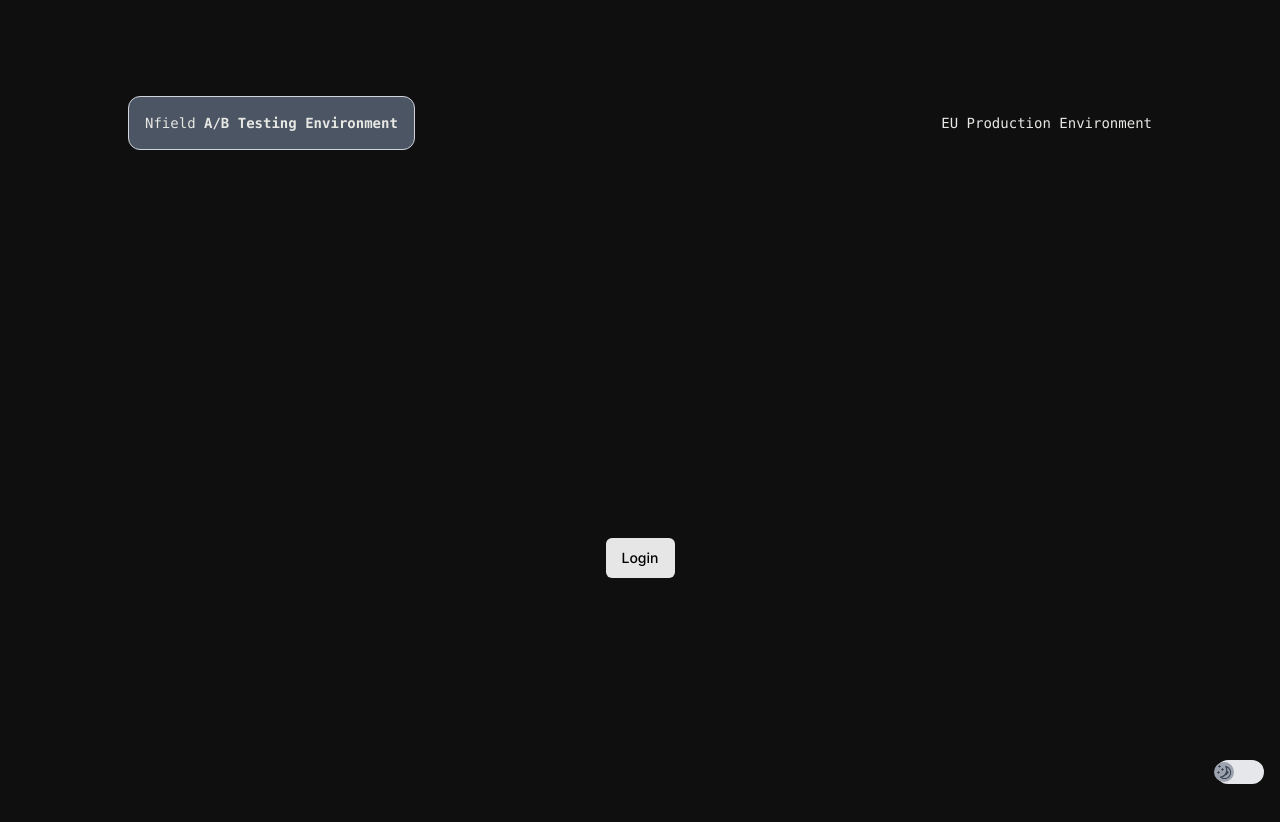
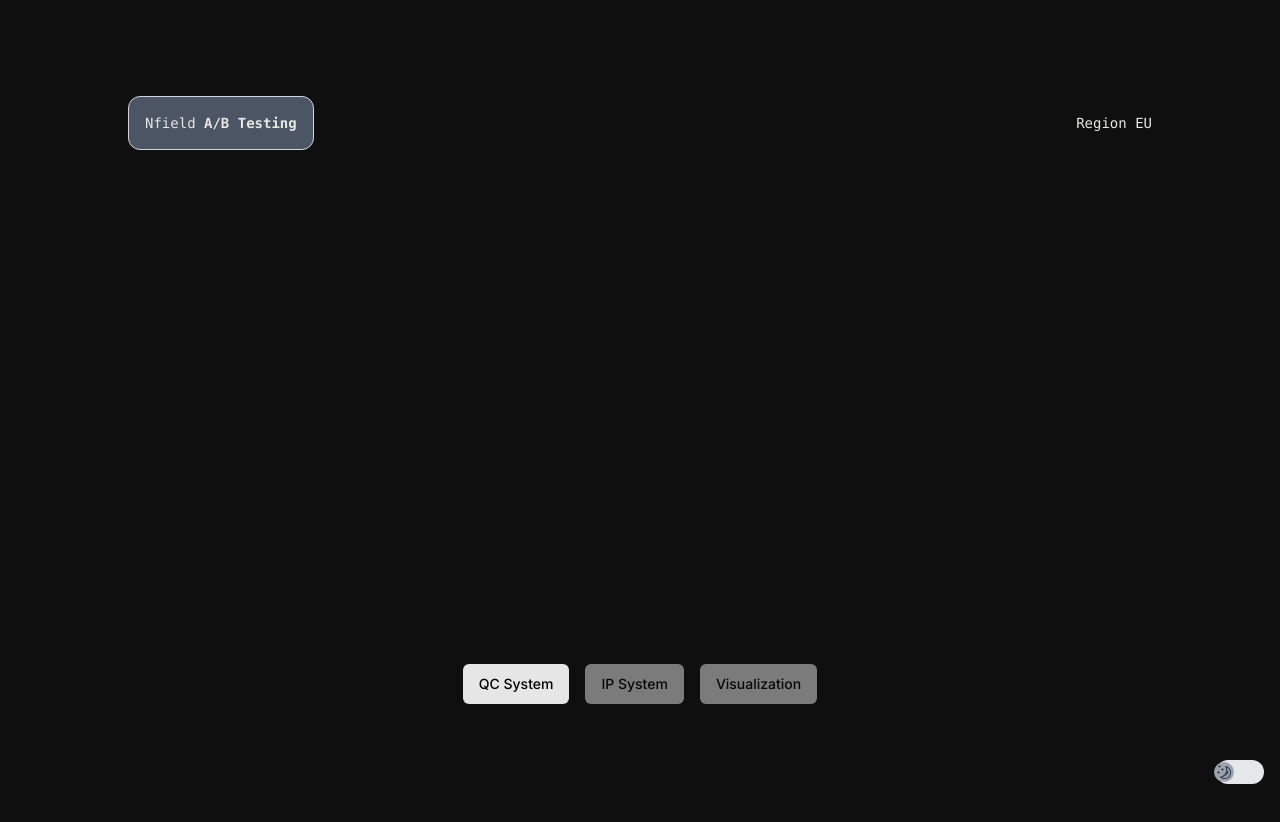
Before and after one commit to DenizOrsel/qcs, a Next.js app: page / in a window 1280 px wide. Shown: the top 822 px of the page. After the commit the page ends 800 px from the top, so only its background shows below. Built offline with nearby package versions, Linux system fonts and the light colour scheme.

Commit message:
add index styling

```diff
--- a/pages/index.js
+++ b/pages/index.js
@@ -12,9 +12,7 @@ export default function Home() {
       <div className="z-10 max-w-5xl w-full items-center justify-between font-mono text-sm lg:flex">
         <p className="fixed left-0 top-0 flex w-full justify-center border-b border-gray-300 pb-6 pt-8 backdrop-blur-2xl dark:border-neutral-800 dark:bg-zinc-800/30 lg:static lg:w-auto lg:rounded-xl lg:border lg:bg-gray-600 lg:p-4 lg:dark:bg-zinc-800/30">
           Nfield&nbsp;
-            <code className="font-mono font-bold">
-              A/B Testing Environment
-            </code>
+          <code className="font-mono font-bold">A/B Testing</code>
         </p>
         <div className="fixed bottom-0 left-0 flex h-48 w-full items-end justify-center bg-gradient-to-t from-white via-white dark:from-black dark:via-black lg:static lg:h-auto lg:w-auto lg:bg-none">
           <a
@@ -23,14 +21,18 @@ export default function Home() {
             target="_blank"
             rel="noopener noreferrer"
           >
-              EU Production Environment
+            Region EU
           </a>
         </div>
       </div>
-        <div className="flex items-center justify-center h-screen">
+      <div className="flex items-center justify-center gap-4">
         <Link href="/login">
-            <Button className="flex items-center justify-center">Login</Button>
+          <Button className="flex items-center justify-center">
+            QC System
+          </Button>
         </Link>
+        <Button className="flex items-center justify-center" disabled>IP System</Button>
+        <Button className="flex items-center justify-center" disabled>Visualization</Button>
       </div>
     </main>
   );
```
Lines whose indentation alone changed are shown as unchanged.
